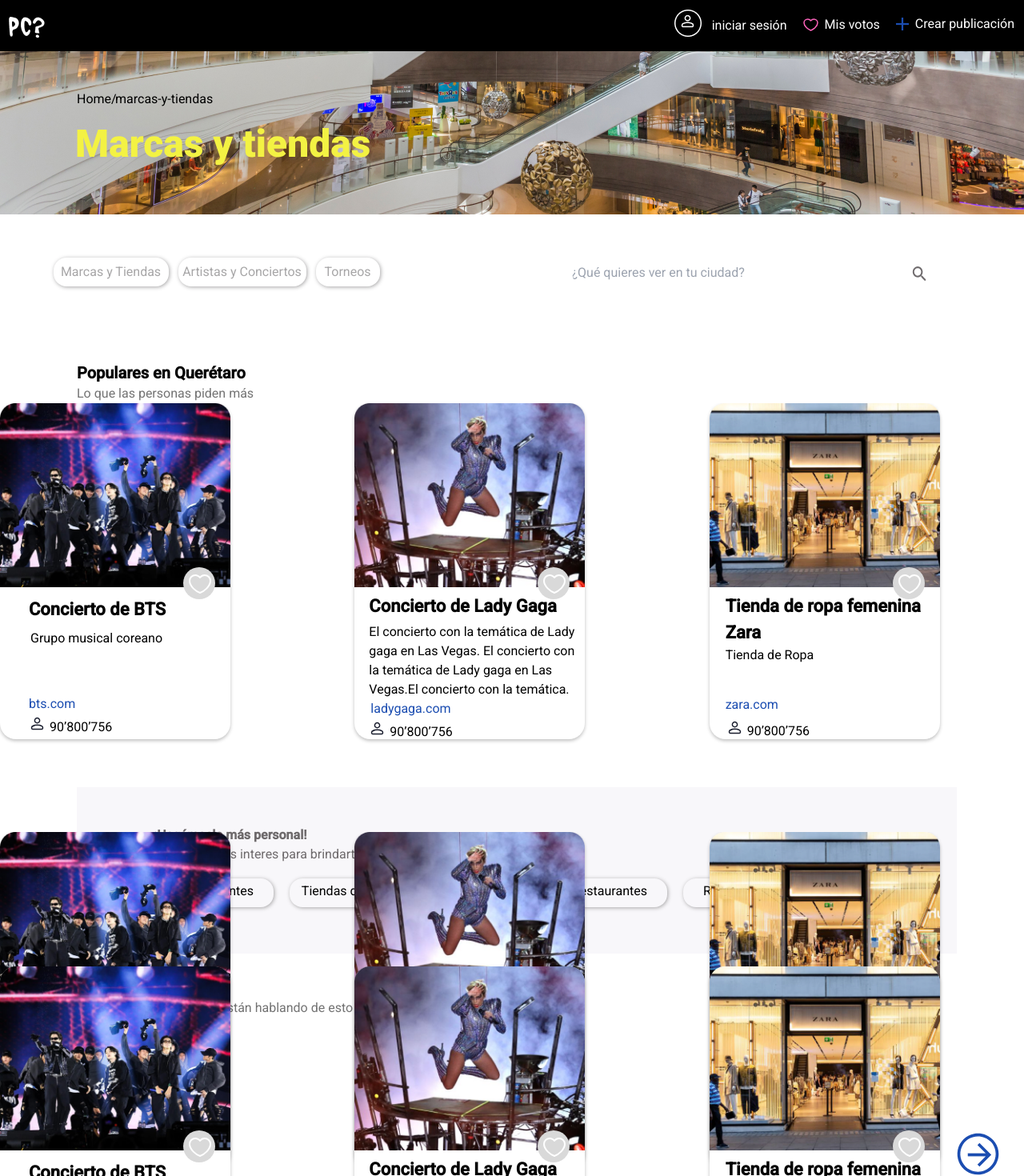
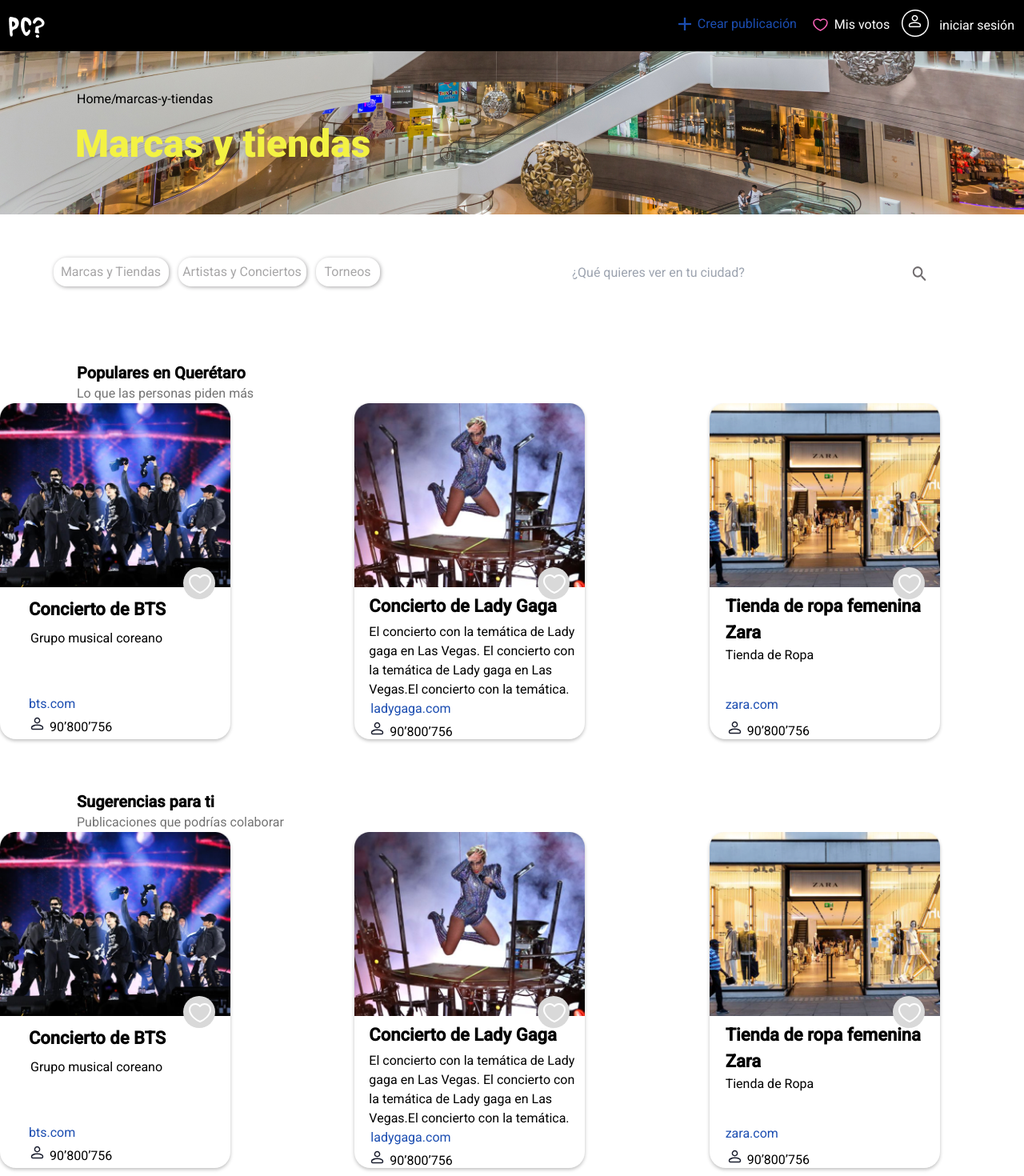
Before and after one commit to hernanmartinez1209/repo_proyecto_academlo, a Next.js app: page /marcas-y-tiendas in a window 1280 px wide. Shown: the top 1470 px of the page at 80% size. Built offline with nearby package versions, Linux system fonts and the light colour scheme.

Commit message:
feat: added layout component arreglos 2.7

```diff
--- a/components/NavBar.tsx
+++ b/components/NavBar.tsx
@@ -9,6 +9,41 @@
         </picture>
       </Link>
       <ul className=" flex flex-row gap-5 relative right-3">
+        <li>
+          <Link
+            className="flex  justify-center items-center gap-2  relative top-[3px] text-[#1B4DB1]"
+            href="/multitest-form-page"
+          >
+            <picture>
+              <img src="../plus.png" alt="" />
+            </picture>
+            Crear publicación
+          </Link>
+        </li>
+        <li>
+          <Link
+            className="flex  justify-center items-center gap-2 relative top-[4px]"
+            href="/perfil"
+          >
+            <svg
+              className="text-red-700 flex  relative "
+              width="19"
+              height="16"
+              viewBox="0 0 19 16"
+              fill="none"
+              xmlns="http://www.w3.org/2000/svg"
+            >
+              <path
+                d="M5.675 1C3.09313 1 1 3.00868 1 5.4864C1 9.97279 6.525 14.0513 9.5 15C12.475 14.0513 18 9.97279 18 5.4864C18 3.00868 15.9069 1 13.325 1C11.744 1 10.3458 1.75331 9.5 2.90631C9.06891 2.31705 8.49622 1.83614 7.8304 1.50431C7.16458 1.17248 6.42525 0.999492 5.675 1Z"
+                stroke="#FF64BC"
+                strokeWidth="1.5"
+                strokeLinecap="round"
+                strokeLinejoin="round"
+              />
+            </svg>
+            Mis votos
+          </Link>
+        </li>
         <li className="">
           <Link
             className="flex  justify-center items-center gap-2"
@@ -29,41 +64,6 @@
             iniciar sesión
           </Link>
         </li>
-        <li>
-          <Link
-            className="flex  justify-center items-center gap-2 relative top-[4px]"
-            href="/misvotos"
-          >
-            <svg
-              className="text-red-700 flex  relative "
-              width="19"
-              height="16"
-              viewBox="0 0 19 16"
-              fill="none"
-              xmlns="http://www.w3.org/2000/svg"
-            >
-              <path
-                d="M5.675 1C3.09313 1 1 3.00868 1 5.4864C1 9.97279 6.525 14.0513 9.5 15C12.475 14.0513 18 9.97279 18 5.4864C18 3.00868 15.9069 1 13.325 1C11.744 1 10.3458 1.75331 9.5 2.90631C9.06891 2.31705 8.49622 1.83614 7.8304 1.50431C7.16458 1.17248 6.42525 0.999492 5.675 1Z"
-                stroke="#FF64BC"
-                strokeWidth="1.5"
-                strokeLinecap="round"
-                strokeLinejoin="round"
-              />
-            </svg>
-            Mis votos
-          </Link>
-        </li>
-        <li>
-          <Link
-            className="flex  justify-center items-center gap-2  relative top-[3px]"
-            href="/multitest-form-page"
-          >
-            <picture>
-              <img src="../plus.png" alt="" />
-            </picture>
-            Crear publicación
-          </Link>
-        </li>
       </ul>
     </nav>
   );
--- a/components/Sugerencias_para_ti.tsx
+++ b/components/Sugerencias_para_ti.tsx
@@ -4,14 +4,12 @@
   return (
     <div className="h-[100px]">
       <h1 className=" font-bold text-xl relative left-24 pt-10">
-        Sugerencias_para_ti
+        Sugerencias para ti
       </h1>
       <p className="relative left-24 text-neutral-500">
         Publicaciones que podrías colaborar
       </p>
-      {/* <div className=" w-full flex flex-row-reverse relative top-96">
-        <Btn_next_page />
-      </div> */}
+
       <Cart />
     </div>
   );
--- a/pages/Sugerencias.tsx
+++ b/pages/Sugerencias.tsx
@@ -1,8 +1,12 @@
+import Btn_next_page from '../components/Btn_next_page';
 import Cart from '../components/Cart';
 
 const Sugerencias = () => {
   return (
     <div>
+      <div className=" w-full flex flex-row-reverse relative top-[450px]">
+        <Btn_next_page />
+      </div>
       <h1 className="font-bold text-xl relative left-24 top-16 pt-10">
         Sugerencias para ti
       </h1>
--- a/pages/login/index.tsx
+++ b/pages/login/index.tsx
@@ -2,7 +2,7 @@
 
 const LoginPage = () => {
   return (
-    <div className="login_principal flex routes-bg">
+    <div className="login_principal flex routes-bg centralizacion">
       <Link className=" absolute right-7 top-10" href="/"></Link>
       <picture className="maxi h-full">
         <img
--- a/pages/marcas-y-tiendas/index.tsx
+++ b/pages/marcas-y-tiendas/index.tsx
@@ -43,7 +43,9 @@
           </p>
           <Cart />
         </div>
-        <Sugerencias_para_ti />
+        <div className="h-[700px]">
+          <Sugerencias_para_ti />
+        </div>
         <Mas_personal />
         <Resientes />
       </div>
--- a/pages/multitest-form-page/next_page_public/index.tsx
+++ b/pages/multitest-form-page/next_page_public/index.tsx
@@ -2,7 +2,7 @@
 const next_page_public = () => {
   return (
     <div className="flex ">
-      <div >
+      <div>
         <picture>
           <img
             className="h-[693px] w-[255px]"
@@ -58,7 +58,7 @@
               />
               <picture>
                 <img
-                  className="  h-12 w-44 absolute right-[417px]  "
+                  className="  h-12 w-44 absolute right-[421px]  "
                   src="../Rectangle_183.jpg"
                   alt=""
                 />
@@ -76,7 +76,7 @@
               />
               <picture>
                 <img
-                  className="  h-12 w-44 absolute right-[225px]  "
+                  className="  h-12 w-44 absolute right-[229px]  "
                   src="../Rectangle_183.jpg"
                   alt=""
                 />
@@ -94,7 +94,7 @@
               />
               <picture>
                 <img
-                  className="  h-12 w-44 absolute right-[33px]  "
+                  className="  h-12 w-44 absolute right-[37px]  "
                   src="../Rectangle_183.jpg"
                   alt=""
                 />
@@ -104,9 +104,12 @@
                   alt=""
                 />
               </picture>
-              <button className="bg-[#1B4DB1] absolute top-80 w-44 h-10 left-56 rounded-lg text-white">
-                Publicar
-              </button>
+
+              <Link href="/">
+                <button className="bg-[#1B4DB1] absolute top-80 w-44 h-10 left-56 rounded-lg text-white">
+                  Publicar
+                </button>
+              </Link>
             </form>
           </div>
         </div>
--- a/pages/singUp/index.tsx
+++ b/pages/singUp/index.tsx
@@ -1,6 +1,6 @@
 const SingUp = () => {
   return (
-    <div className="login_principal flex routes-bg">
+    <div className="login_principal flex routes-bg centralizacion">
       <picture>
         <img src="../pantallaSingup.jpg" alt="" width={'500px'} />
       </picture>
--- a/styles/globals.css
+++ b/styles/globals.css
@@ -22,7 +22,7 @@
 }
 
 .bg_img {
-  background-image: url('../public/Rectangle 21.jpg');
+  background-image: url('../public/Rectangle_21.png');
   background-repeat: no-repeat;
   background-position: center;
   background-size: cover;
```
Also changed, not shown: public/Rectangle_21.jpg (renamed from public/Rectangle 21.jpg), public/Rectangle_21.png (added).
